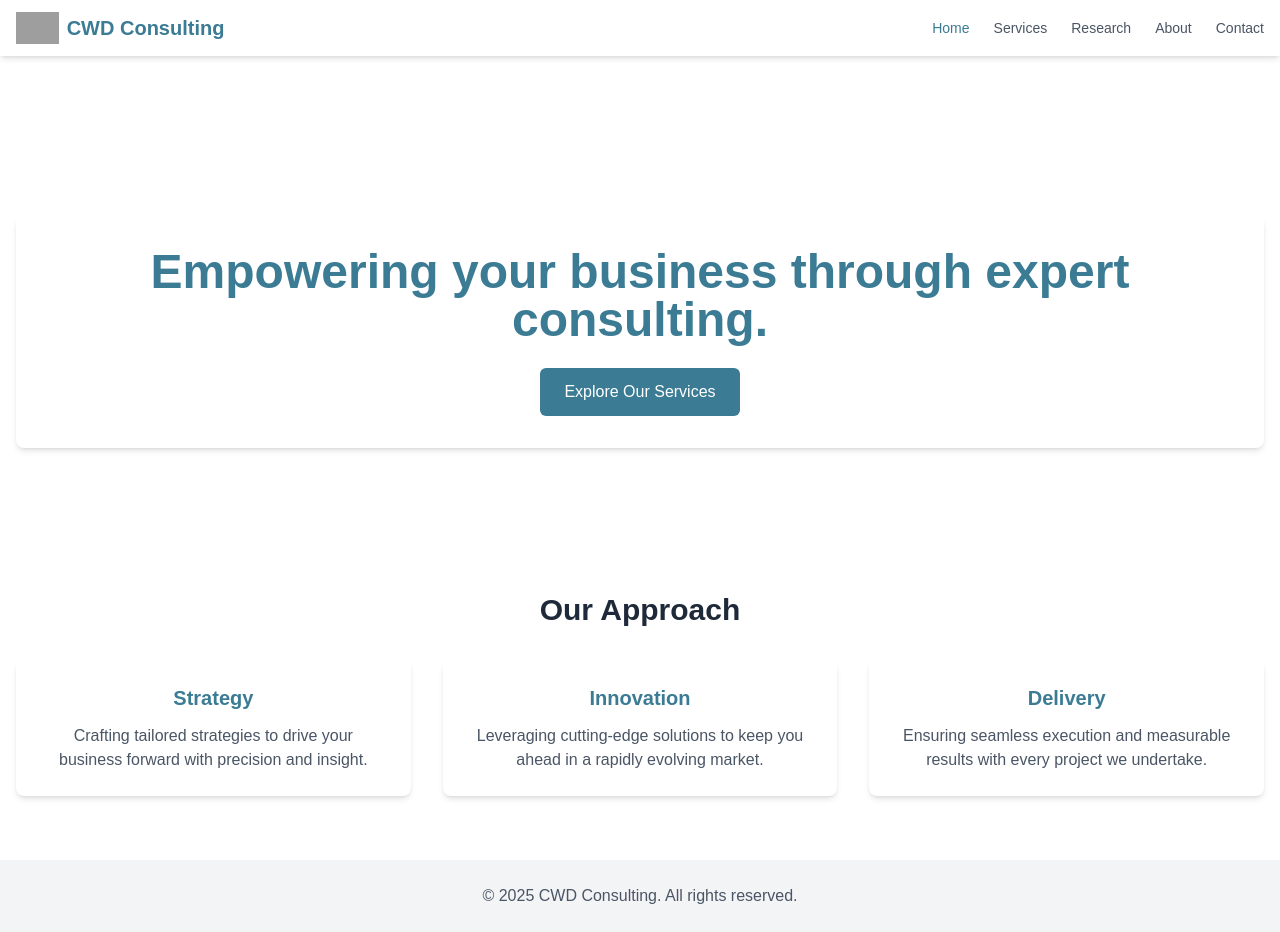
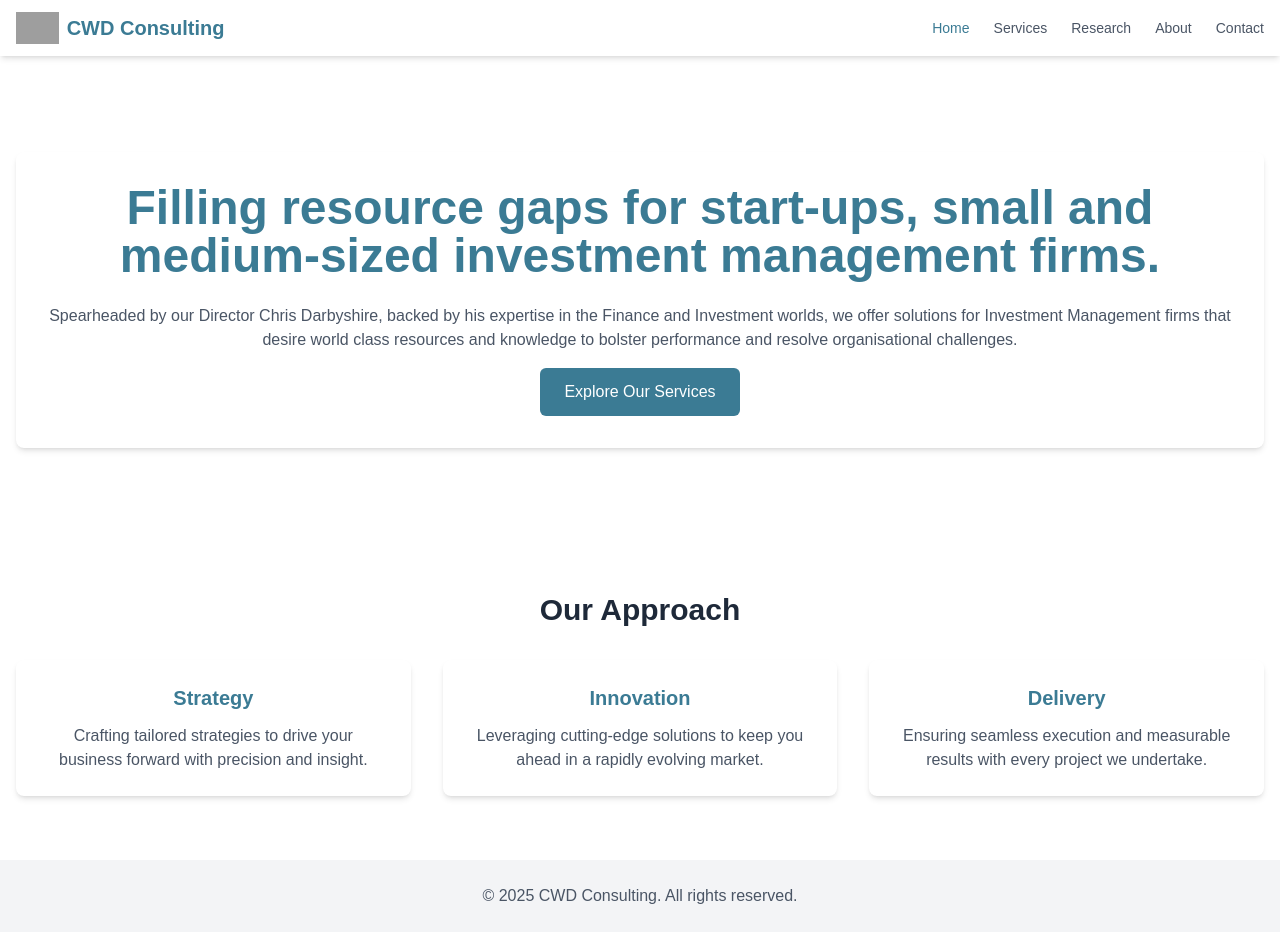
Before and after one commit to maxsherman1/cwd-consulting, a Next.js app: page / in a window 1280 px wide. Built offline with nearby package versions, Linux system fonts and the light colour scheme; grey boxes are pictures that could not be loaded.

Commit message:
Updated home page content

```diff
--- a/src/app/page.tsx
+++ b/src/app/page.tsx
@@ -27,14 +27,17 @@ export default function Home() {
   return (
     <div className="flex flex-col items-center justify-center">
       {/* Hero Section */}
-      <section className="text-center pt-24 pb-20 px-4 mt-16">
+      <section className="text-center pt-24 pb-20 px-4">
         <div className="container mx-auto bg-white rounded-lg shadow-md p-8">
           <h1 className="text-4xl md:text-5xl font-bold text-[#3B7B94] mb-6">
-            Empowering your business through expert consulting.
+            Filling resource gaps for start-ups, small and medium-sized investment management firms.
           </h1>
+          <p className="text-gray-600 mb-4">
+            Spearheaded by our Director Chris Darbyshire, backed by his expertise in the Finance and Investment worlds, we offer solutions for Investment Management firms that desire world class resources and knowledge to bolster performance and resolve organisational challenges.
+          </p>
           <Link
             href="/services"
-            className="inline-block bg-[#3B7B94] text-white px-6 py-3 rounded-md font-medium hover:bg-opacity-90 transition-opacity"
+            className="inline-block bg-[#3B7B94] text-white px-6 py-3 rounded-md font-medium hover:scale-105 transition-all duration-300"
           >
             Explore Our Services
           </Link>
```
